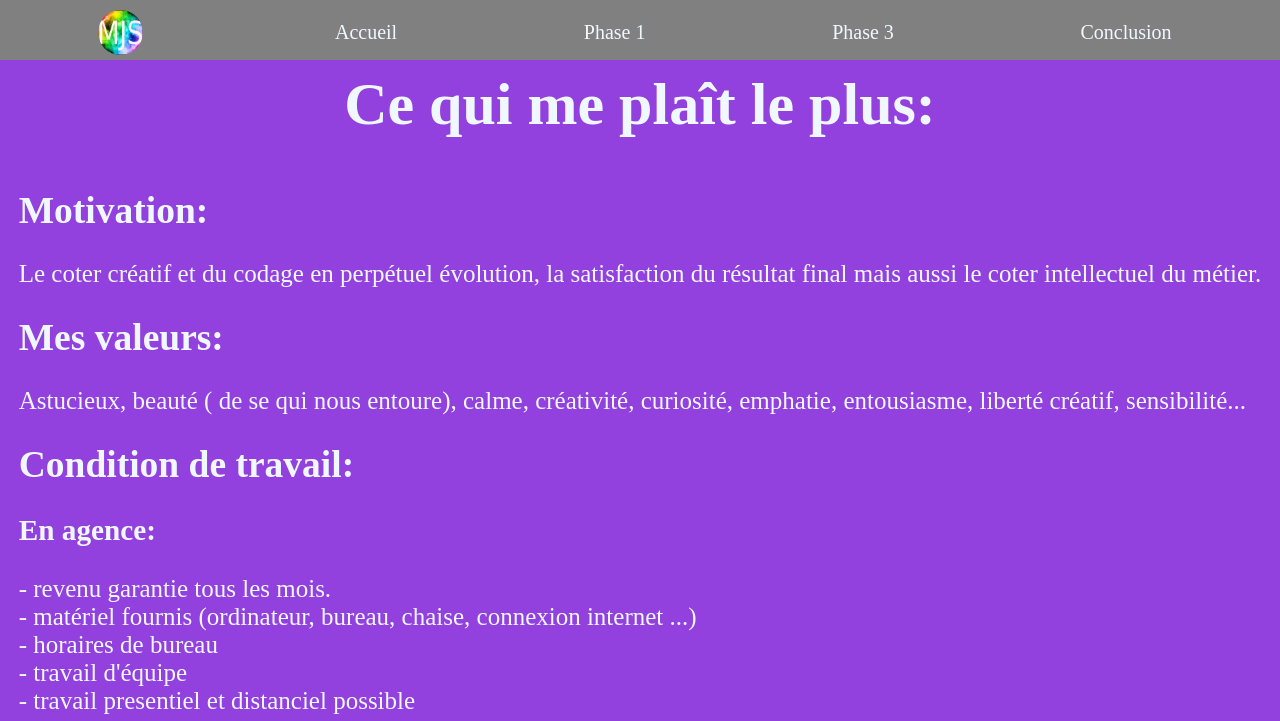
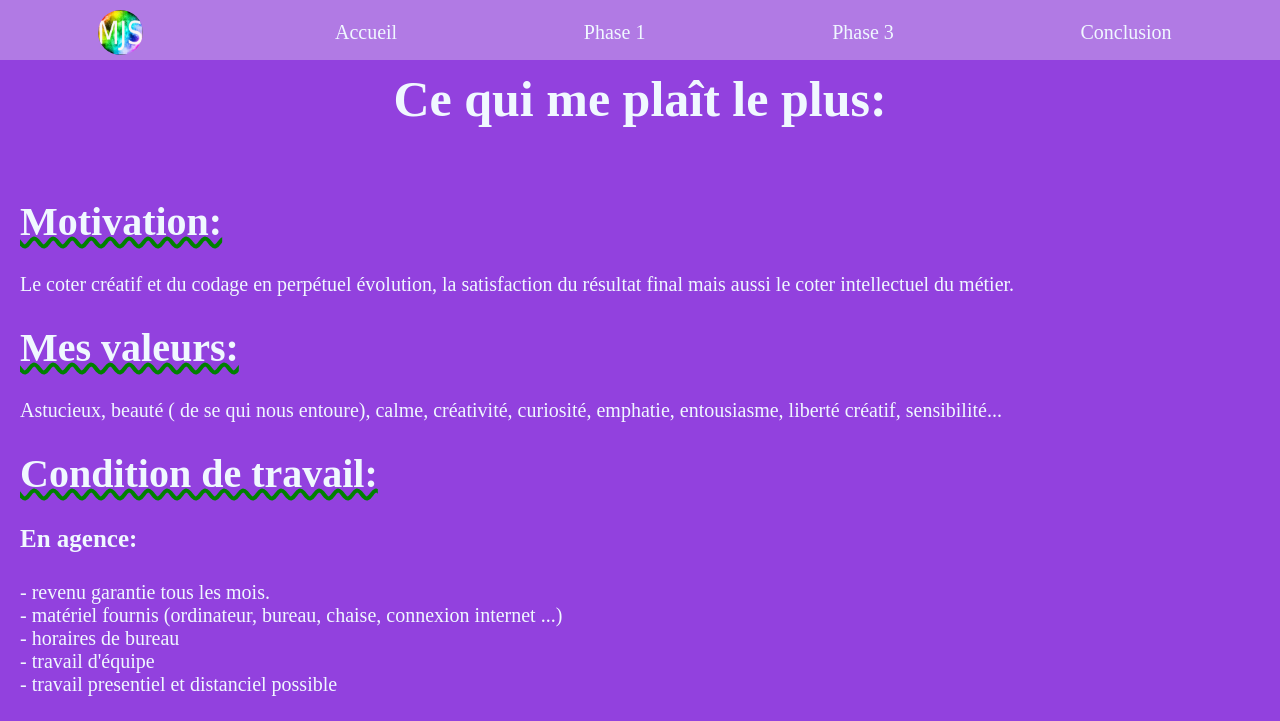
Before and after one commit to marie-josee67/Fiche_metier_Web_Designer, a plain HTML site: page Phase_2.html in a window 1280 px wide. Shown: the top 721 px of the page. Drawn offline with Linux system fonts and the light colour scheme.

Commit message:
Phase 2 fini + fixation de la navbarre + changement du CSS.

```diff
--- a/style.css
+++ b/style.css
@@ -18,13 +18,14 @@
     flex-wrap: wrap;
     height: 60px;
     width: 100%;
-    background: grey;
+    background: rgba(244, 244, 242, 0.316);
     /*text-align: center;*/
     text-decoration: none;
     justify-content: space-around;
     align-items: center;
     font-size: 20px;
     padding:5px 15px 0px 0px;
+    position: fixed;
     /*border: solid 2px red;*/
 }
 
@@ -42,20 +43,41 @@
     width: 100%;
     max-height: 100%;
     align-items: center;
-    justify-content: center;
+    /*justify-content: center;*/
     font-size: 25px;
+    padding: 70px 0 0 0;
     /*border: solid 3px rgb(0, 255, 110);*/
 }
 
 h1{
     display: flex;
     width: 100%;
-    font-size: 60px;
+    font-size: 50px;
     text-align: center;
     justify-content: center;
     align-items: flex-start;
-    padding: 10px 0 0 0;
     /*border: solid 2px brown;*/
+}
+
+h2{
+    display: flex;
+    width: 100%;
+    font-size: 40px;
+    text-decoration: green wavy underline;
+    /*border: solid 2px brown;*/
+}
+
+h3{
+    display: flex;
+    width: 100%;
+    font-size: 25px;
+    /*border: solid 2px brown;*/
+}
+
+p{
+    display: flex;
+    width: 100%;
+    font-size: 20px;
 }
 
 .Definition{
@@ -273,6 +295,10 @@ footer{
 /* ************************************ Phases ********************************** */
 
 .phase{
+    display: block;
     width: 100%;
     text-decoration: solid;
+    text-align: justify;
+    padding: 20px;
+
 }
```
Also changed, not shown: Phase_2.html (indentation only).
